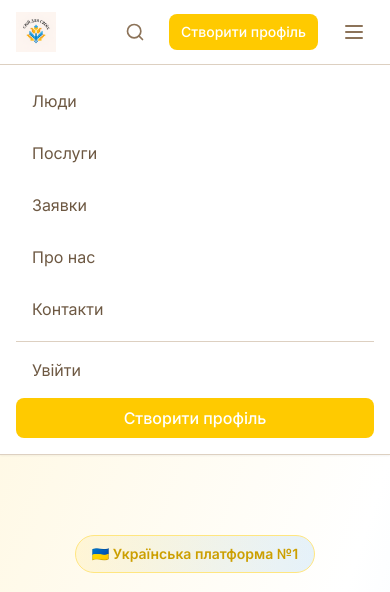
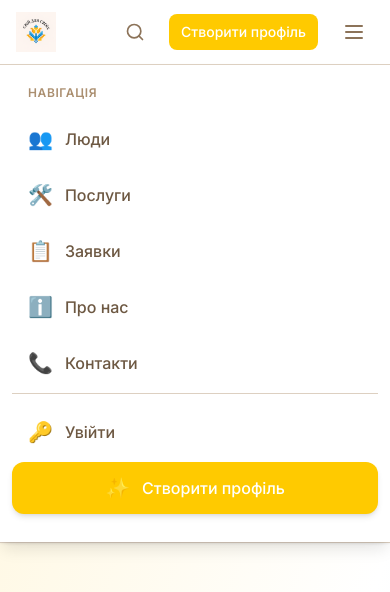
Before and after one commit to denskkk/platform-svoi, a Next.js app: page / in a window 390 px wide. Both pictures are taken after a click on the button "Меню". Shown: the top 592 px of the page. Built offline with nearby package versions, Linux system fonts and the light colour scheme; no server answers.

Commit message:
Improve mobile navbar - add icons, categories, better UX

```diff
--- a/src/components/layout/Navbar.tsx
+++ b/src/components/layout/Navbar.tsx
@@ -494,166 +494,245 @@ export function Navbar() {
 
       {/* Mobile меню */}
       {isMenuOpen && (
-        <div className="md:hidden border-t border-neutral-200 bg-white">
-          <div className="px-4 py-4 space-y-3">
+        <div className="md:hidden border-t border-neutral-200 bg-white shadow-lg max-h-[calc(100vh-64px)] overflow-y-auto">
+          <div className="px-3 py-3 space-y-1">
+            {/* Профиль пользователя вверху (если залогинен) */}
+            {user && (
+              <div className="mb-4 p-4 bg-gradient-to-r from-primary-50 to-purple-50 rounded-xl">
+                <div className="flex items-center space-x-3">
+                  <UserOrCompanyAvatar user={user} className="w-12 h-12 rounded-full object-cover border-2 border-white shadow-md" />
+                  <div className="flex-1 min-w-0">
+                    <p className="font-semibold text-neutral-900 truncate">
+                      {user?.businessInfo?.companyName || `${user?.firstName} ${user?.lastName}`}
+                    </p>
+                    {balance !== null && (
+                      <p className="text-sm text-neutral-600">
+                        💰 {balance.toFixed(2)} уцмка
+                      </p>
+                    )}
+                    {profileCompletionPct !== null && profileCompletionPct < 100 && (
+                      <p className="text-xs text-indigo-600 font-medium mt-1">
+                        Профіль {profileCompletionPct}% заповнений
+                      </p>
+                    )}
+                  </div>
+                </div>
+              </div>
+            )}
+
+            {/* Основная навигация */}
+            <div className="space-y-1">
+              <p className="px-4 py-2 text-xs font-semibold text-neutral-500 uppercase tracking-wider">
+                Навігація
+              </p>
               <Link
                 href="/catalog"
-              className="block px-4 py-2 text-neutral-700 hover:bg-neutral-100 rounded-lg transition-colors"
+                className="flex items-center px-4 py-3 text-neutral-700 hover:bg-neutral-100 rounded-xl transition-colors font-medium"
                 onClick={() => setIsMenuOpen(false)}
               >
-              Люди
+                <span className="text-xl mr-3">👥</span>
+                <span>Люди</span>
               </Link>
               <Link
                 href="/services"
-              className="block px-4 py-2 text-neutral-700 hover:bg-neutral-100 rounded-lg transition-colors"
+                className="flex items-center px-4 py-3 text-neutral-700 hover:bg-neutral-100 rounded-xl transition-colors font-medium"
                 onClick={() => setIsMenuOpen(false)}
               >
-              Послуги
+                <span className="text-xl mr-3">🛠️</span>
+                <span>Послуги</span>
               </Link>
               <Link
                 href="/public-requests"
-              className="block px-4 py-2 text-neutral-700 hover:bg-neutral-100 rounded-lg transition-colors"
+                className="flex items-center px-4 py-3 text-neutral-700 hover:bg-neutral-100 rounded-xl transition-colors font-medium"
                 onClick={() => setIsMenuOpen(false)}
               >
-              Заявки
+                <span className="text-xl mr-3">📋</span>
+                <span>Заявки</span>
               </Link>
               <Link
                 href="/about"
-              className="block px-4 py-2 text-neutral-700 hover:bg-neutral-100 rounded-lg transition-colors"
+                className="flex items-center px-4 py-3 text-neutral-700 hover:bg-neutral-100 rounded-xl transition-colors font-medium"
                 onClick={() => setIsMenuOpen(false)}
               >
-              Про нас
+                <span className="text-xl mr-3">ℹ️</span>
+                <span>Про нас</span>
               </Link>
               <Link
                 href="/contacts"
-              className="block px-4 py-2 text-neutral-700 hover:bg-neutral-100 rounded-lg transition-colors"
+                className="flex items-center px-4 py-3 text-neutral-700 hover:bg-neutral-100 rounded-xl transition-colors font-medium"
                 onClick={() => setIsMenuOpen(false)}
               >
-              Контакти
+                <span className="text-xl mr-3">📞</span>
+                <span>Контакти</span>
               </Link>
+            </div>
 
-            {/* Auth-dependent section */}
-            <div className="pt-2 border-t border-neutral-200">
-              {isLoading ? (
-                <>
-                  <div className="h-10 bg-neutral-200 rounded-lg animate-pulse mb-2"></div>
-                  <div className="h-10 bg-neutral-200 rounded-lg animate-pulse"></div>
-                </>
-              ) : user ? (
-                <>
+            {/* Действия пользователя */}
+            {user && (
+              <div className="pt-3 mt-3 border-t border-neutral-200 space-y-1">
+                <p className="px-4 py-2 text-xs font-semibold text-neutral-500 uppercase tracking-wider">
+                  Мій акаунт
+                </p>
                 <Link
                   href={`/profile/${user.id}`}
-                    className="block px-4 py-2 text-neutral-700 hover:bg-neutral-100 rounded-lg transition-colors"
+                  className="flex items-center px-4 py-3 text-neutral-700 hover:bg-neutral-100 rounded-xl transition-colors"
                   onClick={() => setIsMenuOpen(false)}
                 >
-                    Мій профіль
+                  <span className="text-xl mr-3">👤</span>
+                  <span>Мій профіль</span>
                 </Link>
-                  {balance !== null && (
-                    <div className="px-4 py-2 text-neutral-700 rounded-lg flex items-center justify-between">
-                      <span>Баланс</span>
-                      <span className="font-medium">{balance.toFixed(2)} уцмка</span>
+                <Link
+                  href="/profile/edit"
+                  className="flex items-center px-4 py-3 text-neutral-700 hover:bg-neutral-100 rounded-xl transition-colors"
+                  onClick={() => setIsMenuOpen(false)}
+                >
+                  <span className="text-xl mr-3">✏️</span>
+                  <span>Редагувати профіль</span>
+                </Link>
+                <Link
+                  href="/chat"
+                  className="flex items-center justify-between px-4 py-3 text-neutral-700 hover:bg-neutral-100 rounded-xl transition-colors"
+                  onClick={() => setIsMenuOpen(false)}
+                >
+                  <div className="flex items-center">
+                    <span className="text-xl mr-3">💬</span>
+                    <span>Повідомлення</span>
+                  </div>
+                  {unreadCount > 0 && (
+                    <span className="bg-primary-600 text-white text-xs rounded-full px-2.5 py-1 font-semibold">
+                      {unreadCount > 99 ? '99+' : unreadCount}
+                    </span>
+                  )}
+                </Link>
+                <Link
+                  href="/favorites"
+                  className="flex items-center px-4 py-3 text-neutral-700 hover:bg-neutral-100 rounded-xl transition-colors"
+                  onClick={() => setIsMenuOpen(false)}
+                >
+                  <span className="text-xl mr-3">⭐</span>
+                  <span>Обране</span>
+                </Link>
               </div>
             )}
+
+            {/* Создание контента */}
+            {user && (
+              <div className="pt-3 mt-3 border-t border-neutral-200 space-y-1">
+                <p className="px-4 py-2 text-xs font-semibold text-neutral-500 uppercase tracking-wider">
+                  Створити
+                </p>
+                <Link
+                  href="/services/create"
+                  className="flex items-center px-4 py-3 bg-primary-500 hover:bg-primary-600 text-white rounded-xl transition-colors font-medium shadow-md"
+                  onClick={() => setIsMenuOpen(false)}
+                >
+                  <span className="text-xl mr-3">➕</span>
+                  <span>Додати послугу</span>
+                </Link>
+                <Link
+                  href="/requests/create"
+                  className="flex items-center px-4 py-3 bg-yellow-500 hover:bg-yellow-600 text-white rounded-xl transition-colors font-medium shadow-md"
+                  onClick={() => setIsMenuOpen(false)}
+                >
+                  <span className="text-xl mr-3">📝</span>
+                  <span>Створити заявку</span>
+                </Link>
+              </div>
+            )}
+
+            {/* Заявки */}
+            {user && (
+              <div className="pt-3 mt-3 border-t border-neutral-200 space-y-1">
+                <p className="px-4 py-2 text-xs font-semibold text-neutral-500 uppercase tracking-wider">
+                  Заявки
+                </p>
+                <Link
+                  href="/service-requests?type=tome"
+                  className="flex items-center justify-between px-4 py-3 text-neutral-700 hover:bg-neutral-100 rounded-xl transition-colors"
+                  onClick={() => setIsMenuOpen(false)}
+                >
+                  <div className="flex items-center">
+                    <span className="text-xl mr-3">📩</span>
+                    <span>Заявки мені</span>
+                  </div>
+                  {newRequestsCount > 0 && (
+                    <span className="bg-green-600 text-white text-xs rounded-full px-2.5 py-1 font-semibold">
+                      {newRequestsCount}
+                    </span>
+                  )}
+                </Link>
+                <Link
+                  href="/service-requests?type=my"
+                  className="flex items-center px-4 py-3 text-neutral-700 hover:bg-neutral-100 rounded-xl transition-colors"
+                  onClick={() => setIsMenuOpen(false)}
+                >
+                  <span className="text-xl mr-3">📄</span>
+                  <span>Мої заявки</span>
+                </Link>
+              </div>
+            )}
+
+            {/* Заработок и улучшения */}
+            {user && (
+              <div className="pt-3 mt-3 border-t border-neutral-200 space-y-1">
+                <p className="px-4 py-2 text-xs font-semibold text-neutral-500 uppercase tracking-wider">
+                  Розвиток
+                </p>
                 <Link
                   href="/earn"
-                    className="block px-4 py-2 text-green-600 hover:bg-green-50 rounded-lg transition-colors font-medium"
+                  className="flex items-center justify-between px-4 py-3 bg-green-50 hover:bg-green-100 text-green-700 rounded-xl transition-colors font-medium"
                   onClick={() => setIsMenuOpen(false)}
                 >
-                    💰 Як заробити уцмки
+                  <div className="flex items-center">
+                    <span className="text-xl mr-3">💰</span>
+                    <span>Як заробити уцмки</span>
+                  </div>
                   {earnIncompleteCount > 0 && (
-                      <span className="ml-2 inline-flex items-center justify-center min-w-[20px] h-[20px] px-1.5 text-[11px] leading-none rounded-full bg-green-600 text-white font-semibold" title={`${earnIncompleteCount} невиконаних завдань`}>
+                    <span className="bg-green-600 text-white text-xs rounded-full px-2.5 py-1 font-semibold">
                       {earnIncompleteCount}
                     </span>
                   )}
                 </Link>
                 <Link
                   href="/upgrade"
-                    className="block px-4 py-2 text-indigo-600 hover:bg-indigo-50 rounded-lg transition-colors font-medium"
+                  className="flex items-center px-4 py-3 bg-indigo-50 hover:bg-indigo-100 text-indigo-700 rounded-xl transition-colors font-medium"
                   onClick={() => setIsMenuOpen(false)}
                 >
-                    ⚡ Покращити акаунт
+                  <span className="text-xl mr-3">⚡</span>
+                  <span>Покращити акаунт</span>
                 </Link>
-                  <Link
-                    href="/profile/edit"
-                    className="block px-4 py-2 text-neutral-700 hover:bg-neutral-100 rounded-lg transition-colors"
-                    onClick={() => setIsMenuOpen(false)}
-                  >
-                    Редагувати профіль
-                  </Link>
-                  <Link
-                    href="/services/create"
-                    className="block px-4 py-2 text-neutral-700 hover:bg-neutral-100 rounded-lg transition-colors"
-                    onClick={() => setIsMenuOpen(false)}
-                  >
-                    + Додати послугу
-                  </Link>
-                  <Link
-                    href="/requests/create"
-                    className="block px-4 py-2 text-neutral-700 hover:bg-neutral-100 rounded-lg transition-colors"
-                    onClick={() => setIsMenuOpen(false)}
-                  >
-                    + Створити заявку
-                  </Link>
-                  <Link
-                    href="/service-requests?type=tome"
-                    className="block px-4 py-2 text-neutral-700 hover:bg-neutral-100 rounded-lg transition-colors flex items-center justify-between"
-                    onClick={() => setIsMenuOpen(false)}
-                  >
-                    <span>📩 Заявки мені</span>
-                    {newRequestsCount > 0 && (
-                      <span className="ml-2 bg-green-600 text-white text-xs rounded-full px-2 py-0.5 font-semibold">
-                        {newRequestsCount}
-                      </span>
+              </div>
             )}
-                  </Link>
-                  <Link
-                    href="/service-requests?type=my"
-                    className="block px-4 py-2 text-neutral-700 hover:bg-neutral-100 rounded-lg transition-colors"
-                    onClick={() => setIsMenuOpen(false)}
-                  >
-                    📝 Мої заявки
-                  </Link>
-                  <Link
-                    href="/favorites"
-                    className="block px-4 py-2 text-neutral-700 hover:bg-neutral-100 rounded-lg transition-colors"
-                    onClick={() => setIsMenuOpen(false)}
-                  >
-                    Обране
-                  </Link>
-                  <Link
-                    href="/chat"
-                    className="block px-4 py-2 text-neutral-700 hover:bg-neutral-100 rounded-lg transition-colors flex items-center justify-between"
-                    onClick={() => setIsMenuOpen(false)}
-                  >
-                    <span>Повідомлення</span>
-                    {unreadCount > 0 && (
-                      <span className="ml-2 bg-primary-600 text-white text-xs rounded-full px-2 py-0.5 font-semibold">
-                        {unreadCount > 99 ? '99+' : unreadCount}
-                      </span>
-                    )}
-                  </Link>
+
+            {/* Авторизация / Выход */}
+            <div className="pt-3 mt-3 border-t border-neutral-200 space-y-1 pb-4">
+              {user ? (
+                <>
                   <button
                     onClick={async () => { await handleLogout(); setIsMenuOpen(false) }}
-                    className="w-full text-left px-4 py-2 text-red-600 hover:bg-neutral-100 rounded-lg transition-colors"
+                    className="w-full flex items-center px-4 py-3 text-red-600 hover:bg-red-50 rounded-xl transition-colors font-medium"
                   >
-                    Вийти
+                    <span className="text-xl mr-3">🚪</span>
+                    <span>Вийти</span>
                   </button>
                 </>
               ) : (
                 <>
                   <Link
                     href="/auth/login"
-                    className="block px-4 py-2 text-neutral-700 hover:bg-neutral-100 rounded-lg transition-colors"
+                    className="flex items-center px-4 py-3 text-neutral-700 hover:bg-neutral-100 rounded-xl transition-colors font-medium"
                     onClick={() => setIsMenuOpen(false)}
                   >
-                    Увійти
+                    <span className="text-xl mr-3">🔑</span>
+                    <span>Увійти</span>
                   </Link>
                   <Link
                     href="/auth/register"
-                    className="block px-4 py-2 bg-primary-500 hover:bg-primary-600 text-white rounded-lg transition-colors font-medium text-center mt-2"
+                    className="flex items-center justify-center px-4 py-3 bg-primary-500 hover:bg-primary-600 text-white rounded-xl transition-colors font-medium shadow-md mt-2"
                     onClick={() => setIsMenuOpen(false)}
                   >
-                    Створити профіль
+                    <span className="text-xl mr-3">✨</span>
+                    <span>Створити профіль</span>
                   </Link>
                 </>
               )}
```
Lines whose indentation alone changed are shown as unchanged.
